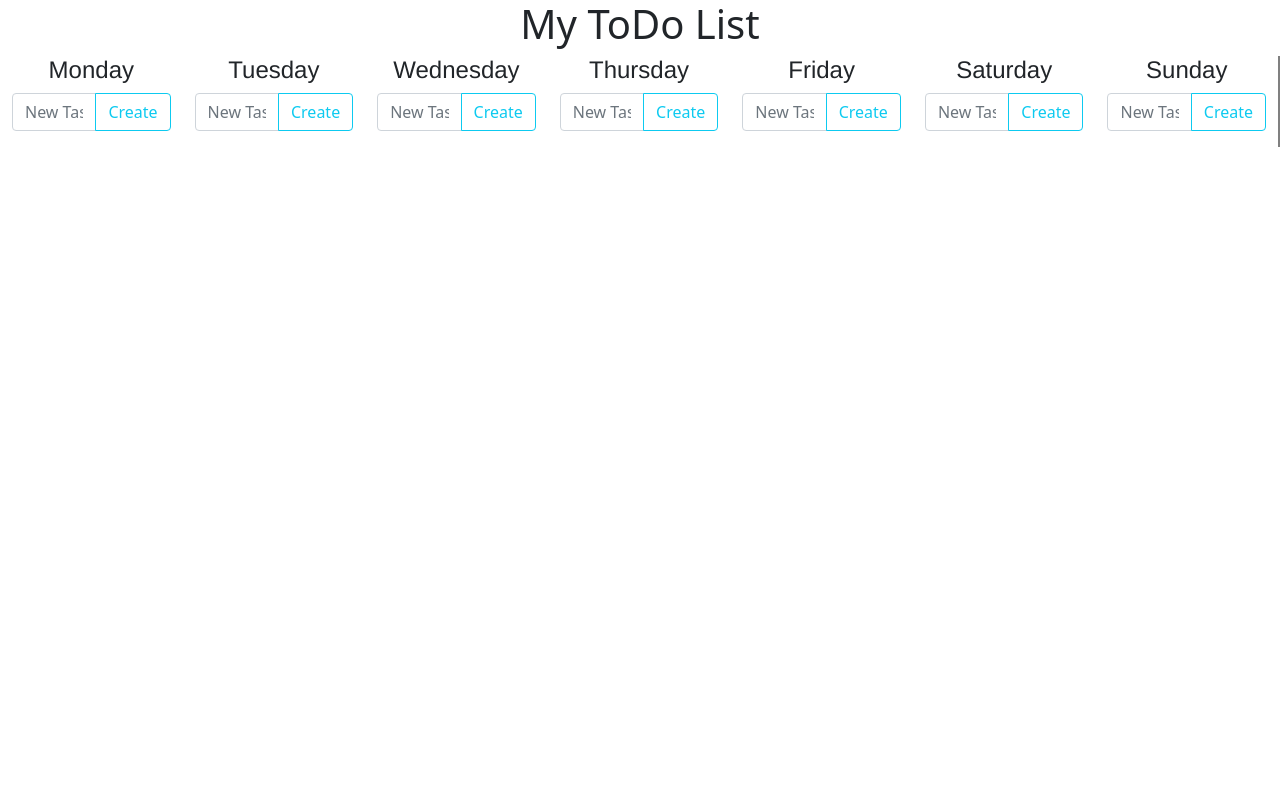
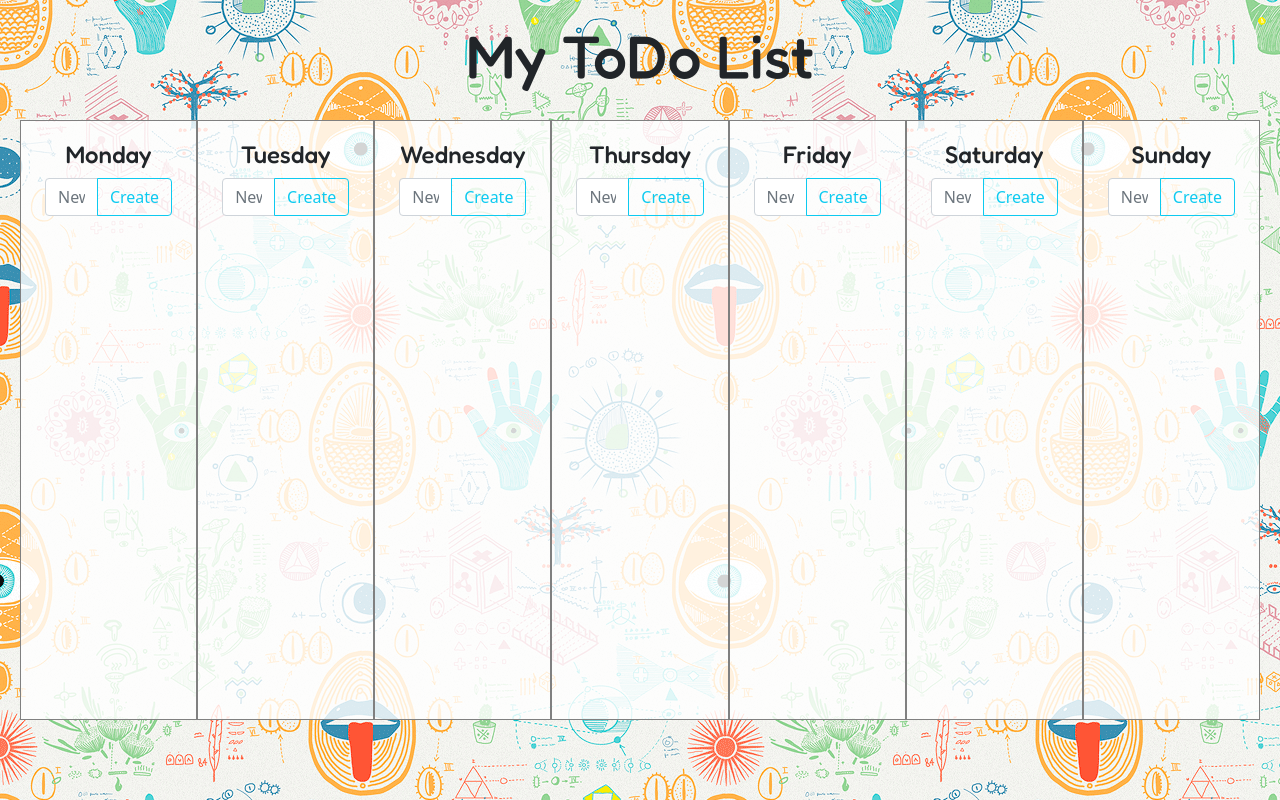
Before and after one commit to milenammagalhaes/Weekly-Planner, a React (Create React App) app: page / in a window 1280 px wide. Built offline with nearby package versions, Linux system fonts and the light colour scheme.

Commit message:
Added background image and more style

```diff
--- a/public/index.html
+++ b/public/index.html
@@ -10,34 +10,16 @@
       content="Web site created using create-react-app"
     />
     <link rel="apple-touch-icon" href="%PUBLIC_URL%/logo192.png" />
-    <!--
-      manifest.json provides metadata used when your web app is installed on a
-      user's mobile device or desktop. See https://developers.google.com/web/fundamentals/web-app-manifest/
-    -->
+
     <link rel="manifest" href="%PUBLIC_URL%/manifest.json" />
-    <!--
-      Notice the use of %PUBLIC_URL% in the tags above.
-      It will be replaced with the URL of the `public` folder during the build.
-      Only files inside the `public` folder can be referenced from the HTML.
 
-      Unlike "/favicon.ico" or "favicon.ico", "%PUBLIC_URL%/favicon.ico" will
-      work correctly both with client-side routing and a non-root public URL.
-      Learn how to configure a non-root public URL by running `npm run build`.
-    -->
-    <title>React App</title>
+    <link rel="preconnect" href="https://fonts.googleapis.com">
+    <link rel="preconnect" href="https://fonts.gstatic.com" crossorigin>
+    <link href="https://fonts.googleapis.com/css2?family=Fredoka:wght@400;500&display=swap" rel="stylesheet">
+
+    <title>Weekly Planner</title>
   </head>
   <body>
-    <noscript>You need to enable JavaScript to run this app.</noscript>
     <div id="root"></div>
-    <!--
-      This HTML file is a template.
-      If you open it directly in the browser, you will see an empty page.
-
-      You can add webfonts, meta tags, or analytics to this file.
-      The build step will place the bundled scripts into the <body> tag.
-
-      To begin the development, run `npm start` or `yarn start`.
-      To create a production bundle, use `npm run build` or `yarn build`.
-    -->
   </body>
 </html>
--- a/src/App.css
+++ b/src/App.css
@@ -1,12 +1,24 @@
 .all{
    align-items:center;
+   /* min-height: 100vh; */
+   /* max-height: 100vh; */
+   /* height: 100%; */
 }
 
-h1{
+.title {
   text-align:center;
+  padding: 20px;
+  font-family: 'Fredoka', sans-serif;
+  font-size: 60px;
+ }
+
+.daysWeek {
+  background-color: rgba(255, 255, 255, 0.822);
+  border: solid gray 1px;
+  height: 75vh;
+  padding: 20px 0px;
 }
 
-.daysWeek {
-  display: flex;
-  border-right: 2px solid grey;
+.tesr {
+  padding:0
 }
--- a/src/App.js
+++ b/src/App.js
@@ -1,5 +1,6 @@
 import './App.css';
 import TasksList from './Components/TaskList';
+import { Col, Row} from 'react-bootstrap'
 import 'bootstrap/dist/css/bootstrap.min.css';
 
 const App = () => {
@@ -7,12 +8,14 @@ const App = () => {
 
   return (
     <div className="all">
-      <h1> My ToDo List</h1>
-      <div className="daysWeek">
-         {daysWeek.map((dayName, index) => {
-          return <TasksList key={index} index={index} dayName={dayName} />
-         })}
-      </div>
+        <Row>
+          <h1 className="title"> My ToDo List</h1>
+        </Row>
+        <Row style={{ marginLeft: 20, marginRight: 20 }}>
+          {daysWeek.map((dayName, index) => {
+            return <Col className="daysWeek" style={{ paddingLeft: 0, paddingRight: 0 }}><TasksList key={index} index={index} dayName={dayName} /> </Col>
+          })}
+        </Row>
     </div>
   )
 }
--- a/src/Components/TaskList.css
+++ b/src/Components/TaskList.css
@@ -1,10 +1,12 @@
 .container {
   align-items: center;
+  /* border-right: 2px solid gray; */
 }
 
 .dayName{
   text-align: center;
-  font-family: "Helvetica Neue",Helvetica,Arial;
+  font-family: 'Fredoka', sans-serif;
+
 }
 
 .inputAndButton{
--- a/src/Components/TaskList.js
+++ b/src/Components/TaskList.js
@@ -45,7 +45,7 @@ const TasksList = (props) => {
 
     return (
 
-      <Container>
+      <Container  >
         <h4 className="dayName"> {dayName} </h4>
         <InputGroup className="mb-3">
           <Form.Control className="input" type="text" placeholder="New Task" value={newTask} onChange={(event) => { setNewTask(event.target.value) }} onKeyDown={(e) => clickedEnter(e)} />
--- a/src/index.css
+++ b/src/index.css
@@ -1,3 +1,9 @@
+html, body, #root, #root>div {
+  height: 100%;
+  background-image: url('../public/alchemy.gif');
+
+}
+
 body {
   margin: 0;
   font-family: -apple-system, BlinkMacSystemFont, 'Segoe UI', 'Roboto', 'Oxygen',
```
Also changed, not shown: public/alchemy.gif (added).
